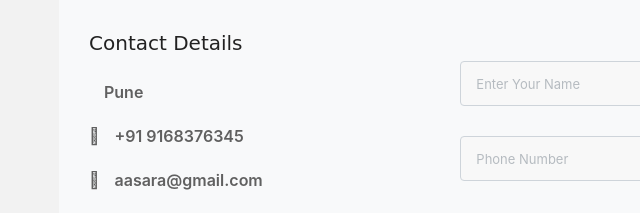
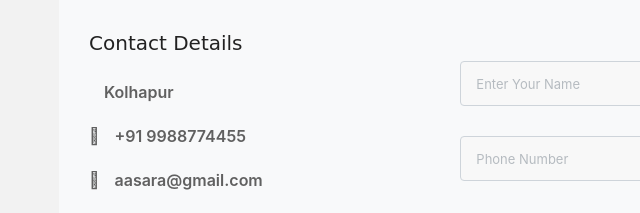
Before and after one commit to jafar99/Aasara, a plain HTML site: page contact_us.html in a window 1280 px wide. Shown: the part 297-510 px from the top of the page, 0-640 px from the left. Drawn offline with Linux system fonts and the light colour scheme.

Commit message:
upgraded contact detail

```diff
--- a/contact_us.html
+++ b/contact_us.html
@@ -121,8 +121,8 @@
                                         <div class="contact-title">
                                             <h2>Contact Details</h2>
                                             <ol>
-                                                <li><i class="far fa-map-marker-check"></i>Pune</li>
-                                                <li><i class="fal fa-mobile"></i>+91 9168376345 </li>
+                                                <li><i class="far fa-map-marker-check"></i>Kolhapur</li>
+                                                <li><i class="fal fa-mobile"></i>+91 9988774455 </li>
                                                 <li><i class="fal fa-envelope"></i>aasara@gmail.com</li>
                                                 <li><i class="fal fa-clock"></i>Mon - Sat 9 am - 8 pm </li>
                                             </ol>
```
Also changed, not shown: index.html (+1 -1 lines).
